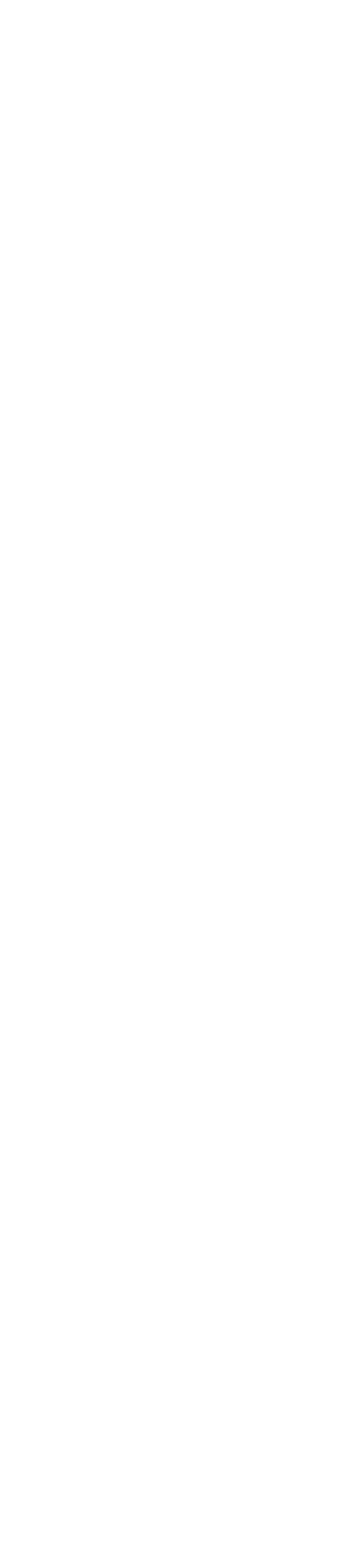
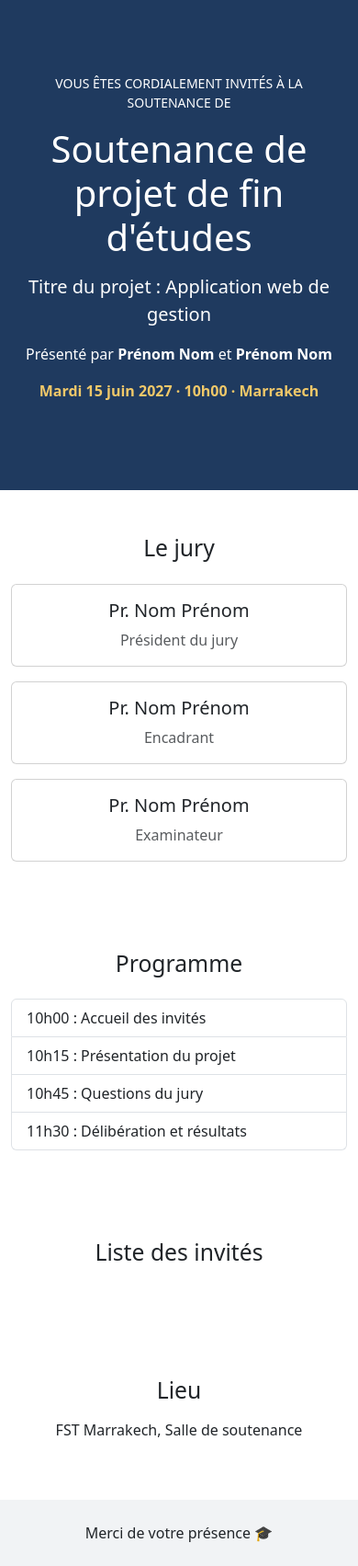
Before and after one commit to basma-bahakki/tp5-collaboration, a plain HTML site: page index.html in a window 390 px wide. Shown: the whole page at 92% size. Before the commit the page ends 844 px from the top, so only its background shows below. Drawn offline with nearby package versions, Linux system fonts and the light colour scheme.

Commit message:
Add base structure of invitation page

```diff
--- /dev/null
+++ b/css/style.css
@@ -0,0 +1,19 @@
+.hero {
+  background: #1f3a5f;
+  color: white;
+  padding: 80px 20px;
+}
+
+.hero h1 {
+  font-size: 2.5rem;
+  margin: 15px 0;
+}
+
+.hero .date {
+  color: #f0c869;
+  font-weight: bold;
+}
+
+.footer {
+  background: #f1f3f5;
+}
--- a/index.html
+++ b/index.html
@@ -1,11 +1,83 @@
 <!DOCTYPE html>
-<html lang="en">
+<html lang="fr">
 <head>
-    <meta charset="UTF-8">
-    <meta name="viewport" content="width=device-width, initial-scale=1.0">
-    <title>Digital Invitation</title>
+  <meta charset="UTF-8">
+  <meta name="viewport" content="width=device-width, initial-scale=1">
+  <title>Invitation à la soutenance</title>
+  <link href="https://cdn.jsdelivr.net/npm/bootstrap@5.3.3/dist/css/bootstrap.min.css" rel="stylesheet">
+  <link href="css/style.css" rel="stylesheet">
 </head>
 <body>
 
+  <!-- ===== HERO ===== -->
+  <header class="hero text-center">
+    <p class="text-uppercase small">Vous êtes cordialement invités à la soutenance de</p>
+    <h1 id="titre">Soutenance de projet de fin d'études</h1>
+    <p class="lead">Titre du projet : Application web de gestion</p>
+    <p>Présenté par <strong>Prénom Nom</strong> et <strong>Prénom Nom</strong></p>
+    <p class="date">Mardi 15 juin 2027 · 10h00 · Marrakech</p>
+  </header>
+
+  <!-- ===== JURY ===== -->
+  <section class="container py-5">
+    <h2 class="text-center mb-4">Le jury</h2>
+    <div class="row g-3" id="jury">
+      <div class="col-md-4">
+        <div class="card p-3 text-center">
+          <h5>Pr. Nom Prénom</h5>
+          <p class="mb-0 text-muted">Président du jury</p>
+        </div>
+      </div>
+      <div class="col-md-4">
+        <div class="card p-3 text-center">
+          <h5>Pr. Nom Prénom</h5>
+          <p class="mb-0 text-muted">Encadrant</p>
+        </div>
+      </div>
+      <div class="col-md-4">
+        <div class="card p-3 text-center">
+          <h5>Pr. Nom Prénom</h5>
+          <p class="mb-0 text-muted">Examinateur</p>
+        </div>
+      </div>
+    </div>
+  </section>
+
+  <!-- ===== PROGRAMME ===== -->
+  <section class="container py-5">
+    <h2 class="text-center mb-4">Programme</h2>
+    <ul class="list-group">
+      <li class="list-group-item">10h00 : Accueil des invités</li>
+      <li class="list-group-item">10h15 : Présentation du projet</li>
+      <li class="list-group-item">10h45 : Questions du jury</li>
+      <li class="list-group-item">11h30 : Délibération et résultats</li>
+    </ul>
+  </section>
+
+  <!-- ===== LISTE DES INVITÉS ===== -->
+  <section class="container py-5">
+    <h2 class="text-center mb-4">Liste des invités</h2>
+
+    <!-- Zone RECHERCHE (membre A) -->
+    <div id="zone-recherche"></div>
+
+    <!-- Zone FILTRE (membre B) -->
+    <div id="zone-filtre"></div>
+
+    <div id="liste-invites" class="row g-3 mt-2"></div>
+  </section>
+
+  <!-- ===== LIEU ===== -->
+  <section class="container py-5 text-center">
+    <h2 class="mb-3">Lieu</h2>
+    <p>FST Marrakech, Salle de soutenance</p>
+  </section>
+
+  <!-- ===== FOOTER ===== -->
+  <footer class="text-center py-4 footer">
+    <p class="mb-0">Merci de votre présence 🎓</p>
+  </footer>
+
+  <script src="app.js"></script>
 </body>
 </html>
```
Also changed, not shown: js/app.js (added, +27 -0 lines).
